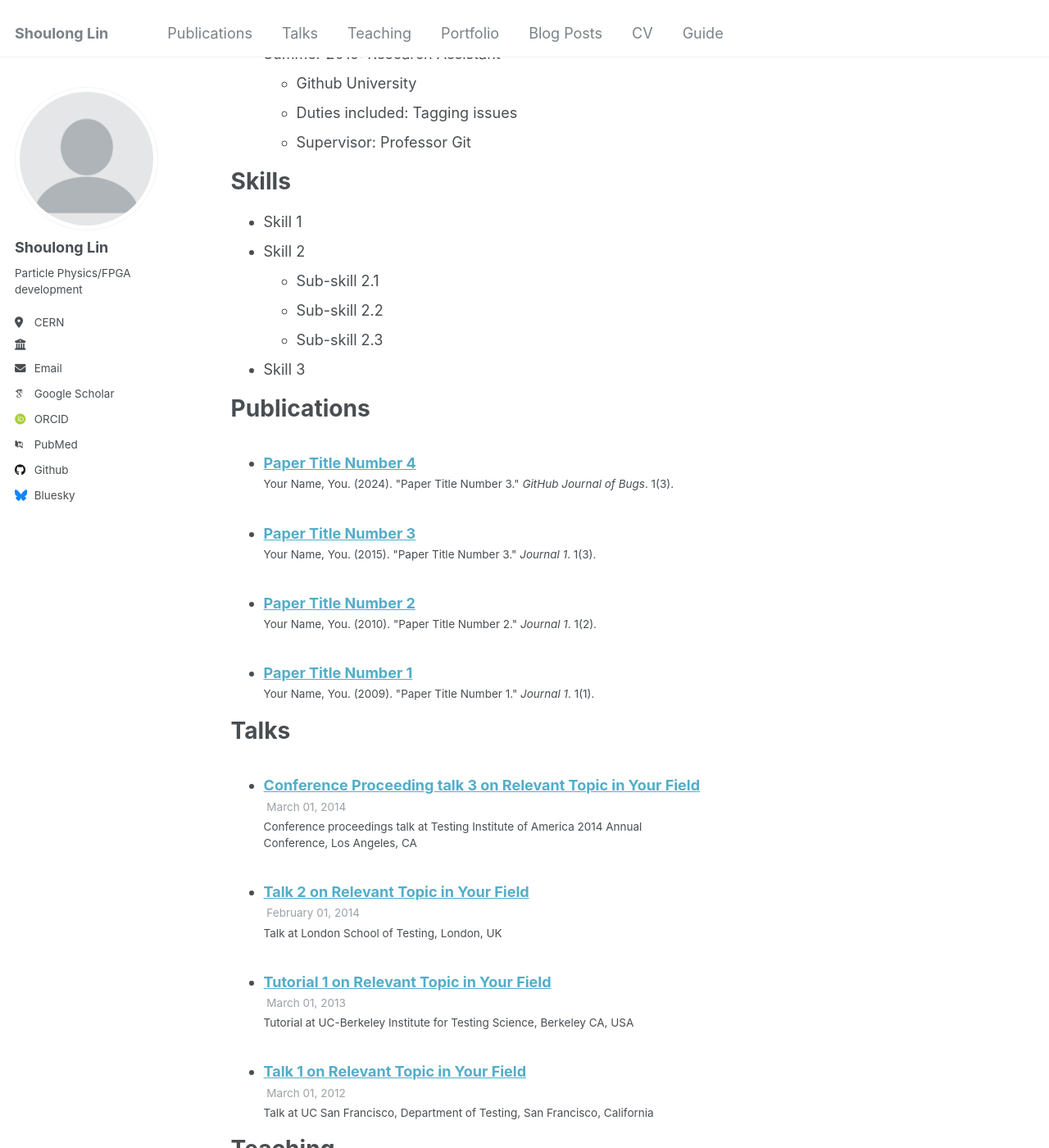
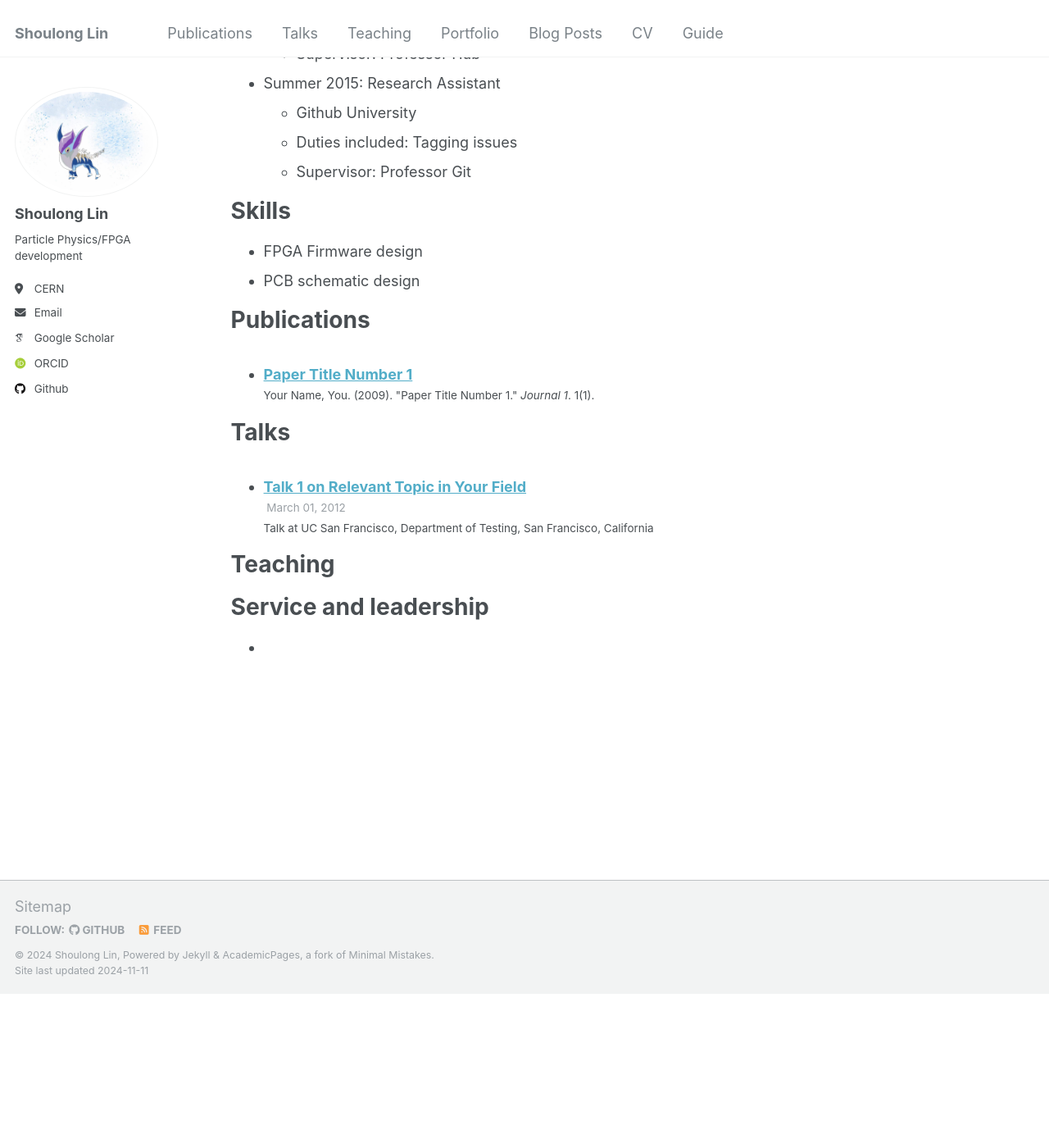
Before and after one commit to ShoulongLinn/ShoulongLinn.github.io, a Jekyll site: the page built from _pages/cv.md, in a window 1280 px wide and 1400 px high, scrolled down 605 px. Shown: the whole window at 82% size. Built offline with Jekyll 4.4.1, drawn with Linux system fonts in a browser that asks for light colours; some web fonts are replaced; after the commit the page ends 1816 px from its top, so only the background shows below that; some of the changed text lies outside the part shown.

Commit message:
update information

```diff
--- a/_config.yml
+++ b/_config.yml
@@ -21,12 +21,12 @@ repository               : "ShoulongLinn/ShoulongLinn.github.io"
 #               Additional customization can be done by editing /_includes/author-profile.html
 author:
   # Biographic information
-  avatar           : "profile.png"
+  avatar           : "photo.jpg"
   name             : "Shoulong Lin"
   pronouns         : # example: "she/her"
   bio              : "Particle Physics/FPGA development"
   location         : "CERN"
-  employer         : ""
+  employer         :
   uri              : # URL
   email            : "shoulong.lin@cern.ch"
 
@@ -36,7 +36,7 @@ author:
   impactstory      : # URL
   orcid            : ""
   semantic         : # URL
-  pubmed           : ""
+  pubmed           :
   researchgate     : # URL
   scopus           : # URL
 
@@ -44,12 +44,12 @@ author:
   bitbucket        : # Username - Update with your username on the site
   codepen          : # Username
   dribbble         : # Username
-  github           : "academicpages"
+  github           : "shoulonglinn" # Username
   kaggle           : # Username
   stackoverflow    : # User number or user number and name (i.e., use "1" or "1/jeff-atwood")
 
   # Social media
-  bluesky          : "" # Replace this with you Bluesky username
+  bluesky          :  # Replace this with you Bluesky username
   facebook         : # Username
   flickr           : # Username
   foursquare       : # Username
--- a/_pages/cv.md
+++ b/_pages/cv.md
@@ -11,9 +11,10 @@ redirect_from:
 
 Education
 ======
-* Ph.D in Version Control Theory, GitHub University, 2018 (expected)
-* M.S. in Jekyll, GitHub University, 2014
-* B.S. in GitHub, GitHub University, 2012
+* Guest Ph.D in ALICE Forward Calorimeter readout electronics, University of Bergen, 2024.9-2024.12
+* Ph.D in ALICE Forward Calorimeter readout electronics, China Institute of Atomic Energy, 2024-now
+* M.S. in FPGA-based detector readout system, China Institute of Atomic Energy, 2021-2024
+* B.S. in Microelectronics, Tianjin University, 2017-2021
 
 Work experience
 ======
@@ -34,12 +35,8 @@ Work experience
 
 Skills
 ======
-* Skill 1
-* Skill 2
-  * Sub-skill 2.1
-  * Sub-skill 2.2
-  * Sub-skill 2.3
-* Skill 3
+* FPGA Firmware design
+* PCB schematic design
 
 Publications
 ======
@@ -61,4 +58,4 @@ Teaching
 
 Service and leadership
 ======
-* Currently signed in to 43 different slack teams
+*
--- a/_publications/2010-10-01-paper-title-number-2.md
+++ /dev/null
@@ -1,14 +0,0 @@
----
-title: "Paper Title Number 2"
-collection: publications
-category: manuscripts
-permalink: /publication/2010-10-01-paper-title-number-2
-excerpt: 'This paper is about the number 2. The number 3 is left for future work.'
-date: 2010-10-01
-venue: 'Journal 1'
-slidesurl: 'http://academicpages.github.io/files/slides2.pdf'
-paperurl: 'http://academicpages.github.io/files/paper2.pdf'
-citation: 'Your Name, You. (2010). &quot;Paper Title Number 2.&quot; <i>Journal 1</i>. 1(2).'
----
-
-The contents above will be part of a list of publications, if the user clicks the link for the publication than the contents of section will be rendered as a full page, allowing you to provide more information about the paper for the reader. When publications are displayed as a single page, the contents of the above "citation" field will automatically be included below this section in a smaller font.
--- a/_publications/2015-10-01-paper-title-number-3.md
+++ /dev/null
@@ -1,14 +0,0 @@
----
-title: "Paper Title Number 3"
-collection: publications
-category: manuscripts
-permalink: /publication/2015-10-01-paper-title-number-3
-excerpt: 'This paper is about the number 3. The number 4 is left for future work.'
-date: 2015-10-01
-venue: 'Journal 1'
-slidesurl: 'http://academicpages.github.io/files/slides3.pdf'
-paperurl: 'http://academicpages.github.io/files/paper3.pdf'
-citation: 'Your Name, You. (2015). &quot;Paper Title Number 3.&quot; <i>Journal 1</i>. 1(3).'
----
-
-The contents above will be part of a list of publications, if the user clicks the link for the publication than the contents of section will be rendered as a full page, allowing you to provide more information about the paper for the reader. When publications are displayed as a single page, the contents of the above "citation" field will automatically be included below this section in a smaller font.
--- a/_publications/2024-02-17-paper-title-number-4.md
+++ /dev/null
@@ -1,13 +0,0 @@
----
-title: "Paper Title Number 4"
-collection: publications
-category: conferences
-permalink: /publication/2024-02-17-paper-title-number-4
-excerpt: 'This paper is about fixing template issue #693.'
-date: 2024-02-17
-venue: 'GitHub Journal of Bugs'
-paperurl: 'http://academicpages.github.io/files/paper3.pdf'
-citation: 'Your Name, You. (2024). &quot;Paper Title Number 3.&quot; <i>GitHub Journal of Bugs</i>. 1(3).'
----
-
-The contents above will be part of a list of publications, if the user clicks the link for the publication than the contents of section will be rendered as a full page, allowing you to provide more information about the paper for the reader. When publications are displayed as a single page, the contents of the above "citation" field will automatically be included below this section in a smaller font.
--- a/_talks/2013-03-01-tutorial-1.md
+++ /dev/null
@@ -1,13 +0,0 @@
----
-title: "Tutorial 1 on Relevant Topic in Your Field"
-collection: talks
-type: "Tutorial"
-permalink: /talks/2013-03-01-tutorial-1
-venue: "UC-Berkeley Institute for Testing Science"
-date: 2013-03-01
-location: "Berkeley CA, USA"
----
-
-[More information here](http://exampleurl.com)
-
-This is a description of your tutorial, note the different field in type. This is a markdown files that can be all markdown-ified like any other post. Yay markdown!
--- a/_talks/2014-02-01-talk-2.md
+++ /dev/null
@@ -1,13 +0,0 @@
----
-title: "Talk 2 on Relevant Topic in Your Field"
-collection: talks
-type: "Talk"
-permalink: /talks/2014-02-01-talk-2
-venue: "London School of Testing"
-date: 2014-02-01
-location: "London, UK"
----
-
-[More information here](http://example2.com)
-
-This is a description of your talk, which is a markdown files that can be all markdown-ified like any other post. Yay markdown!
--- a/_talks/2014-03-01-talk-3.md
+++ /dev/null
@@ -1,11 +0,0 @@
----
-title: "Conference Proceeding talk 3 on Relevant Topic in Your Field"
-collection: talks
-type: "Conference proceedings talk"
-permalink: /talks/2014-03-01-talk-3
-venue: "Testing Institute of America 2014 Annual Conference"
-date: 2014-03-01
-location: "Los Angeles, CA"
----
-
-This is a description of your conference proceedings talk, note the different field in type. You can put anything in this field.
--- a/_teaching/2014-spring-teaching-1.md
+++ /dev/null
@@ -1,20 +0,0 @@
----
-title: "Teaching experience 1"
-collection: teaching
-type: "Undergraduate course"
-permalink: /teaching/2014-spring-teaching-1
-venue: "University 1, Department"
-date: 2014-01-01
-location: "City, Country"
----
-
-This is a description of a teaching experience. You can use markdown like any other post.
-
-Heading 1
-======
-
-Heading 2
-======
-
-Heading 3
-======
--- a/_teaching/2015-spring-teaching-2.md
+++ /dev/null
@@ -1,20 +0,0 @@
----
-title: "Teaching experience 2"
-collection: teaching
-type: "Workshop"
-permalink: /teaching/2015-spring-teaching-1
-venue: "University 1, Department"
-date: 2015-01-01
-location: "City, Country"
----
-
-This is a description of a teaching experience. You can use markdown like any other post.
-
-Heading 1
-======
-
-Heading 2
-======
-
-Heading 3
-======
```
Also changed, not shown: README.md (+1 -77 lines), _portfolio/portfolio-2.html (deleted, +0 -7 lines), _posts/2013-08-14-blog-post-2.md (deleted, +0 -20 lines), _posts/2014-08-14-blog-post-3.md (deleted, +0 -20 lines), _posts/2015-08-14-blog-post-4.md (deleted, +0 -20 lines), images/photo.JPG (added).
